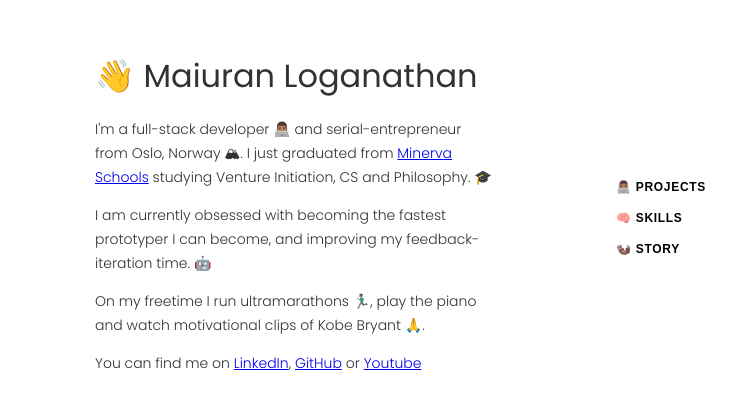
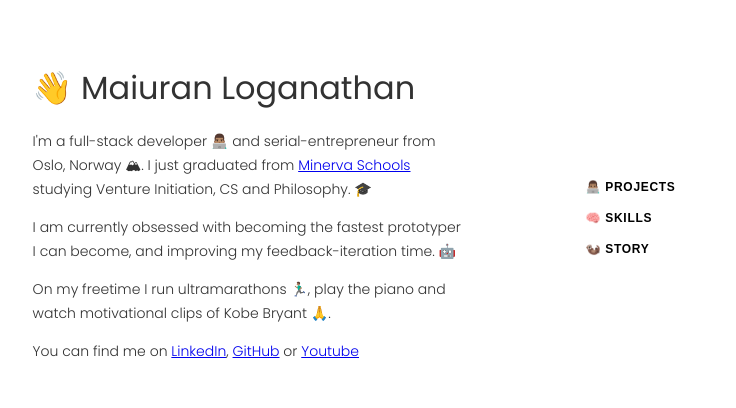
Before and after one commit to Maiuran1404/maiuran1404.github.io, a React (Create React App) app: page / in a window 1280 px wide. Shown: the part 182-590 px from the top of the page, without its empty margins (186-922 px from the left). Built offline with nearby package versions, Linux system fonts and the light colour scheme.

Commit message:
mayoo saturday commmit

```diff
--- a/src/containers/Home.scss
+++ b/src/containers/Home.scss
@@ -25,7 +25,7 @@ body {
       justify-content: space-between;
       margin: 0 24px;
       height: 100vh;
-      margin-left: 20%;
+      margin-left: 15%;
       gap: 10% 0%;
 
       .hero-content {
```
